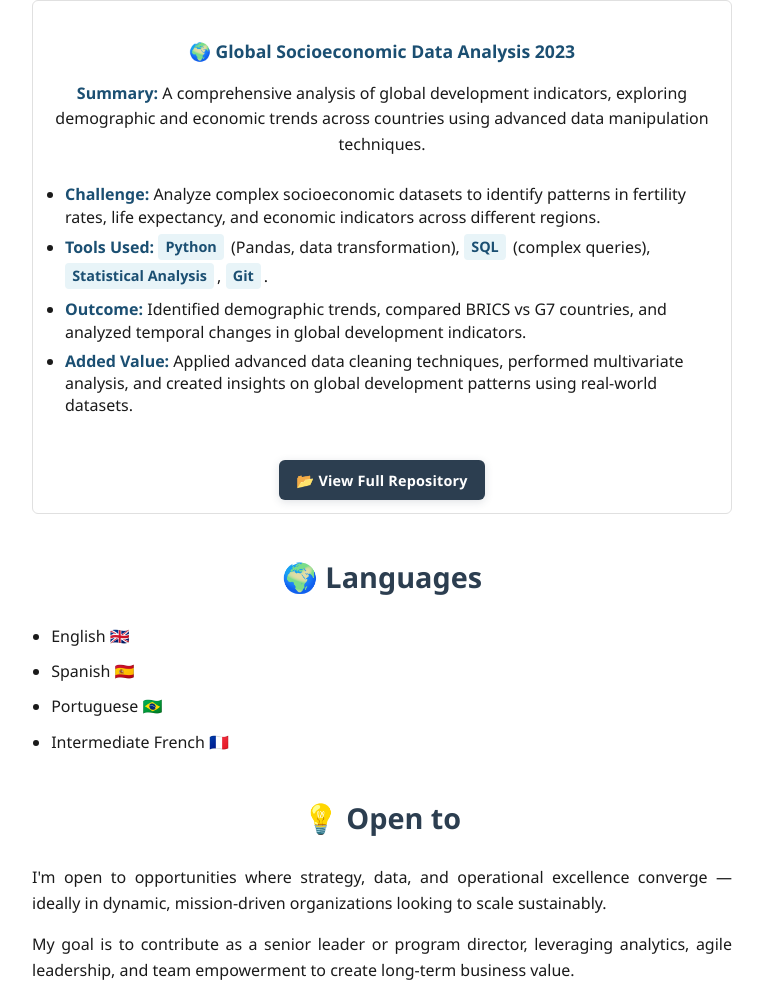
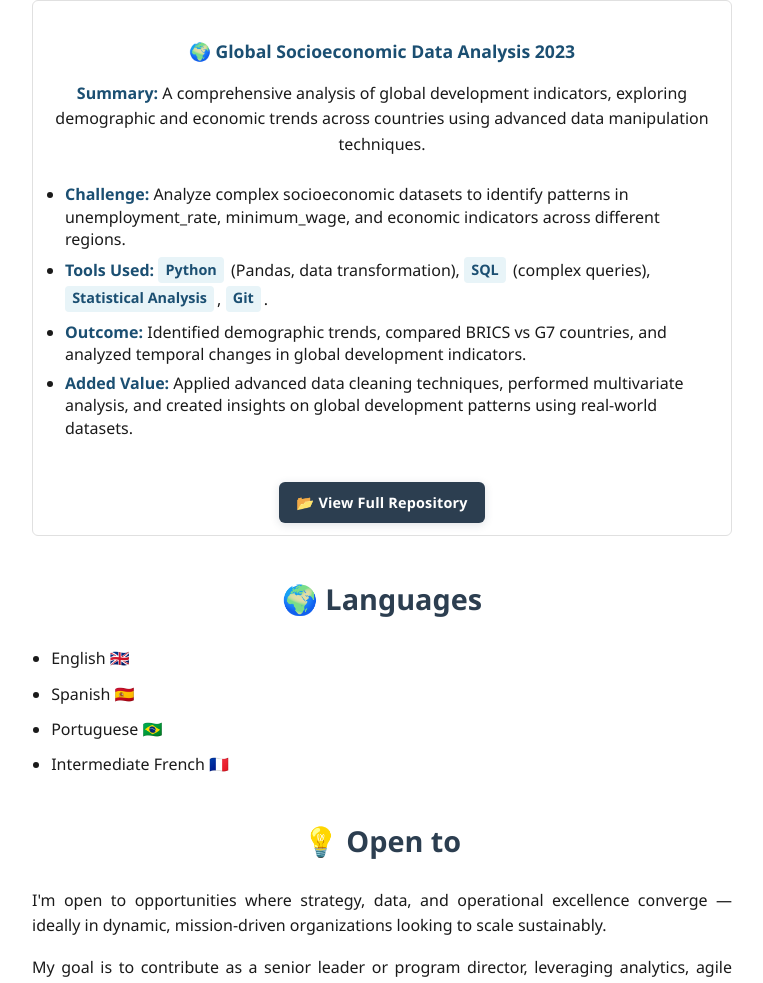
Before and after one commit to ana-nobre/ana-nobre.github.io, a plain HTML site: page index.html in a window 1280 px wide. Shown: the part 3525-4508 px from the top of the page, without its empty margins (258-1021 px from the left). Drawn offline with Linux system fonts and the light colour scheme.

Commit message:
Update Global Socioeconomic project challenge to focus on unemployment_rate and minimum_wage

```diff
--- a/index.html
+++ b/index.html
@@ -116,7 +116,7 @@
         <h4>🌍 Global Socioeconomic Data Analysis 2023</h4>
         <p><strong>Summary:</strong> A comprehensive analysis of global development indicators, exploring demographic and economic trends across countries using advanced data manipulation techniques.</p>
         <ul>
-          <li><strong>Challenge:</strong> Analyze complex socioeconomic datasets to identify patterns in fertility rates, life expectancy, and economic indicators across different regions.</li>
+          <li><strong>Challenge:</strong> Analyze complex socioeconomic datasets to identify patterns in unemployment_rate, minimum_wage, and economic indicators across different regions.</li>
           <li><strong>Tools Used:</strong> <span class="badge">Python</span> (Pandas, data transformation), <span class="badge">SQL</span> (complex queries), <span class="badge">Statistical Analysis</span>, <span class="badge">Git</span>.</li>
           <li><strong>Outcome:</strong> Identified demographic trends, compared BRICS vs G7 countries, and analyzed temporal changes in global development indicators.</li>
           <li><strong>Added Value:</strong> Applied advanced data cleaning techniques, performed multivariate analysis, and created insights on global development patterns using real-world datasets.</li>
```
